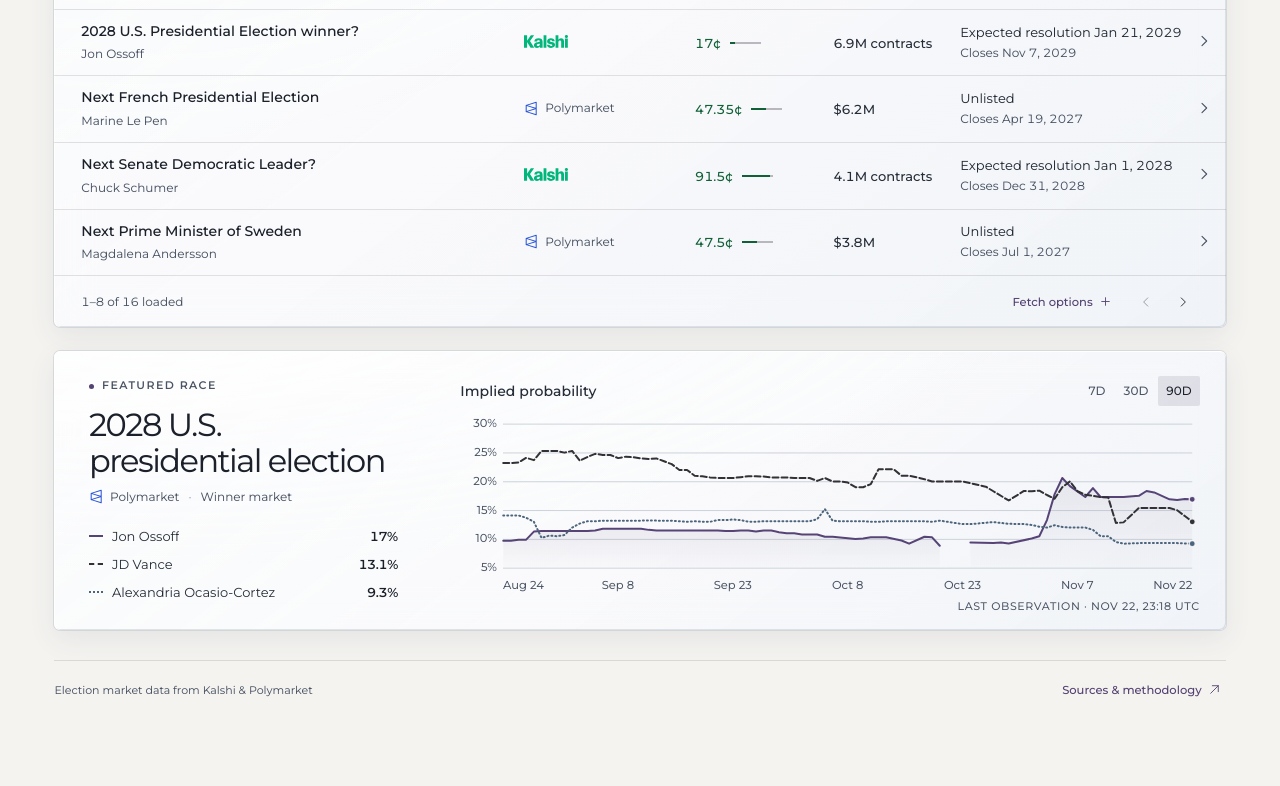
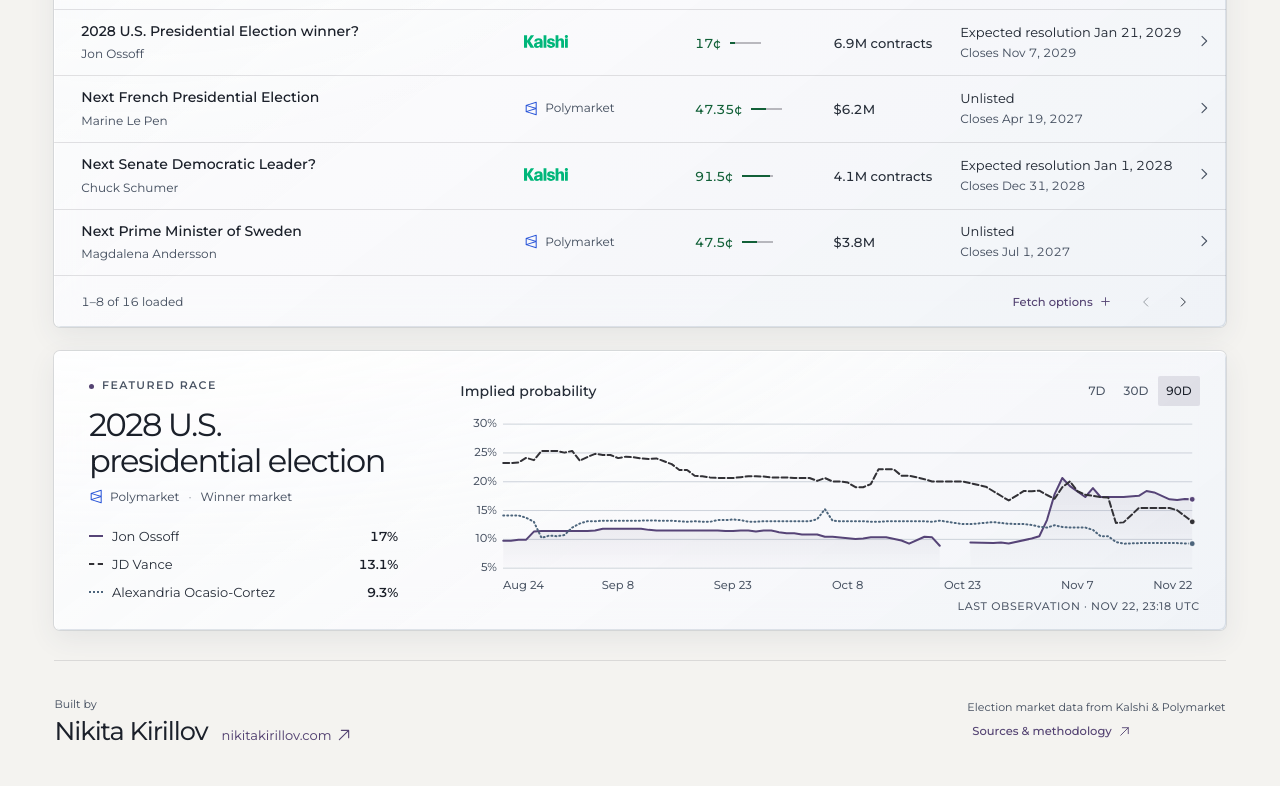
Before and after one commit to nickdatak/election-market-dashboard, a plain HTML site: page index.html in a window 1280 px wide. Shown: the part 1163-1949 px from the top of the page. Before the commit the page ends 1904 px from the top, so only its background shows below. Drawn offline with Linux system fonts and the light colour scheme.

Commit message:
Credit Nikita Kirillov in the dashboard footer and README

```diff
--- a/index.html
+++ b/index.html
@@ -537,13 +537,22 @@
           </details>
         </section>
       </section>
-      <footer>
-        <span>Election market data from Kalshi &amp; Polymarket</span
-        ><button id="footer-sources" class="text-button">
+    </main>
+    <footer class="wrap site-footer">
+      <div class="footer-credit">
+        <span>Built by</span>
+        <a href="https://nikitakirillov.com/" rel="author noopener" target="_blank">
+          <strong>Nikita Kirillov</strong>
+          <span class="footer-website">nikitakirillov.com <span data-icon="out"></span></span>
+        </a>
+      </div>
+      <div class="footer-data">
+        <span>Election market data from Kalshi &amp; Polymarket</span>
+        <button type="button" id="footer-sources" class="text-button">
           Sources &amp; methodology <span data-icon="out"></span>
         </button>
-      </footer>
-    </main>
+      </div>
+    </footer>
     <dialog id="detail-dialog">
       <div class="dialog-frame">
         <div class="modal-top">
--- a/space-panels.css
+++ b/space-panels.css
@@ -821,10 +821,54 @@
   border: 0;
 }
 
-footer {
+.site-footer {
+  flex-wrap: wrap;
+  justify-content: space-between;
+  gap: 20px 36px;
+  margin-block: 30px 18px;
+  padding-block: clamp(20px, 3vw, 36px);
   border-top: 1px solid var(--panel-rule);
   background: var(--page);
   color: var(--panel-soft);
+  pointer-events: auto;
+}
+
+.footer-credit,
+.footer-data {
+  display: grid;
+  justify-items: start;
+  gap: 5px;
+}
+
+.footer-credit a {
+  display: inline-flex;
+  flex-wrap: wrap;
+  align-items: baseline;
+  gap: 4px 14px;
+  color: var(--ink);
+  text-decoration: none;
+}
+
+.footer-credit strong {
+  font: 450 clamp(22px, 2vw, 30px)/1.2 var(--sans);
+  letter-spacing: -0.04em;
+}
+
+.footer-website {
+  display: inline-flex;
+  align-items: center;
+  gap: 4px;
+  color: var(--panel-accent);
+  font-size: 13px;
+}
+
+.footer-credit a:is(:hover, :focus-visible) .footer-website {
+  text-decoration: underline;
+  text-underline-offset: 3px;
+}
+
+.footer-data button {
+  margin-inline: 0;
 }
 
 :is(.explorer, #feature, #backtest-view, #detail-dialog, #source-dialog, footer)
```
Also changed, not shown: 1 other file.
